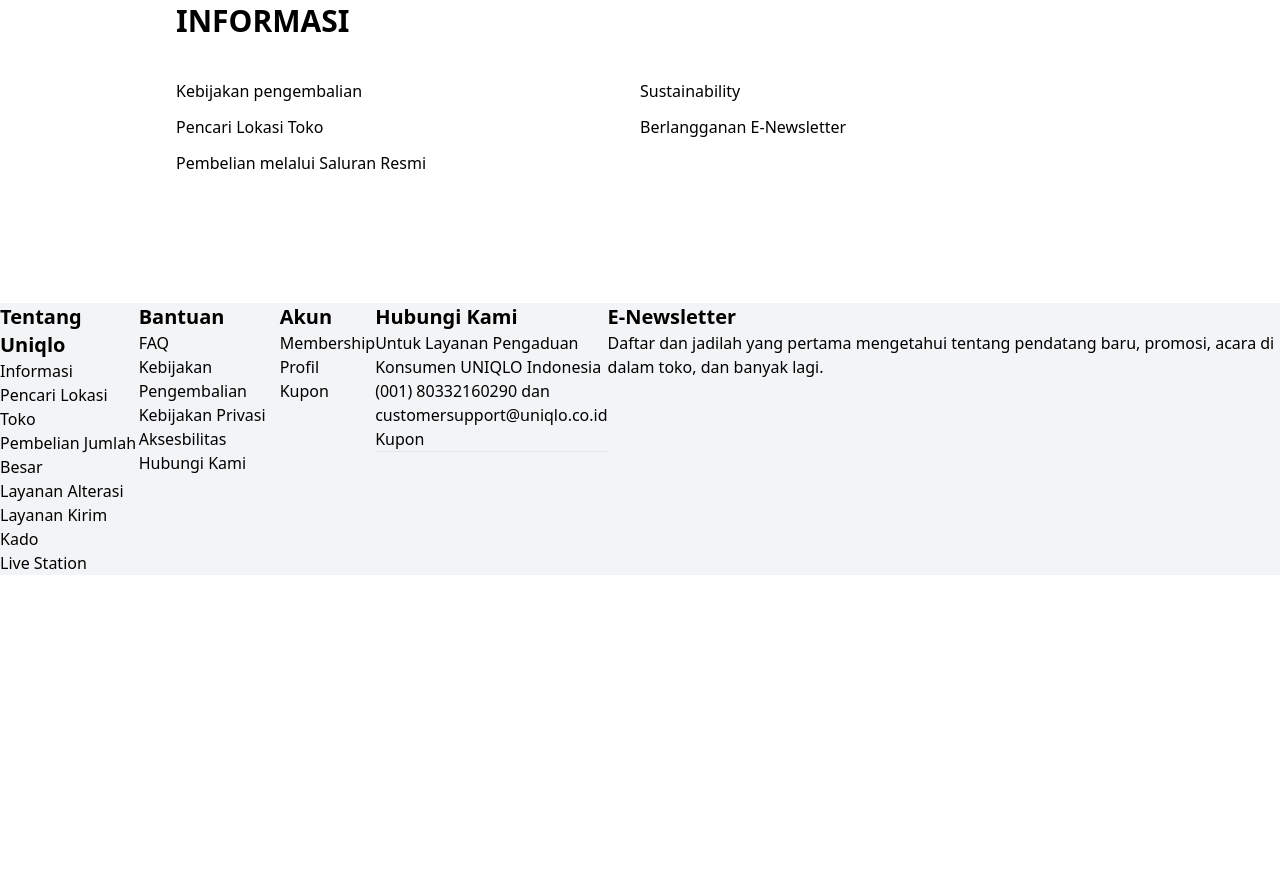
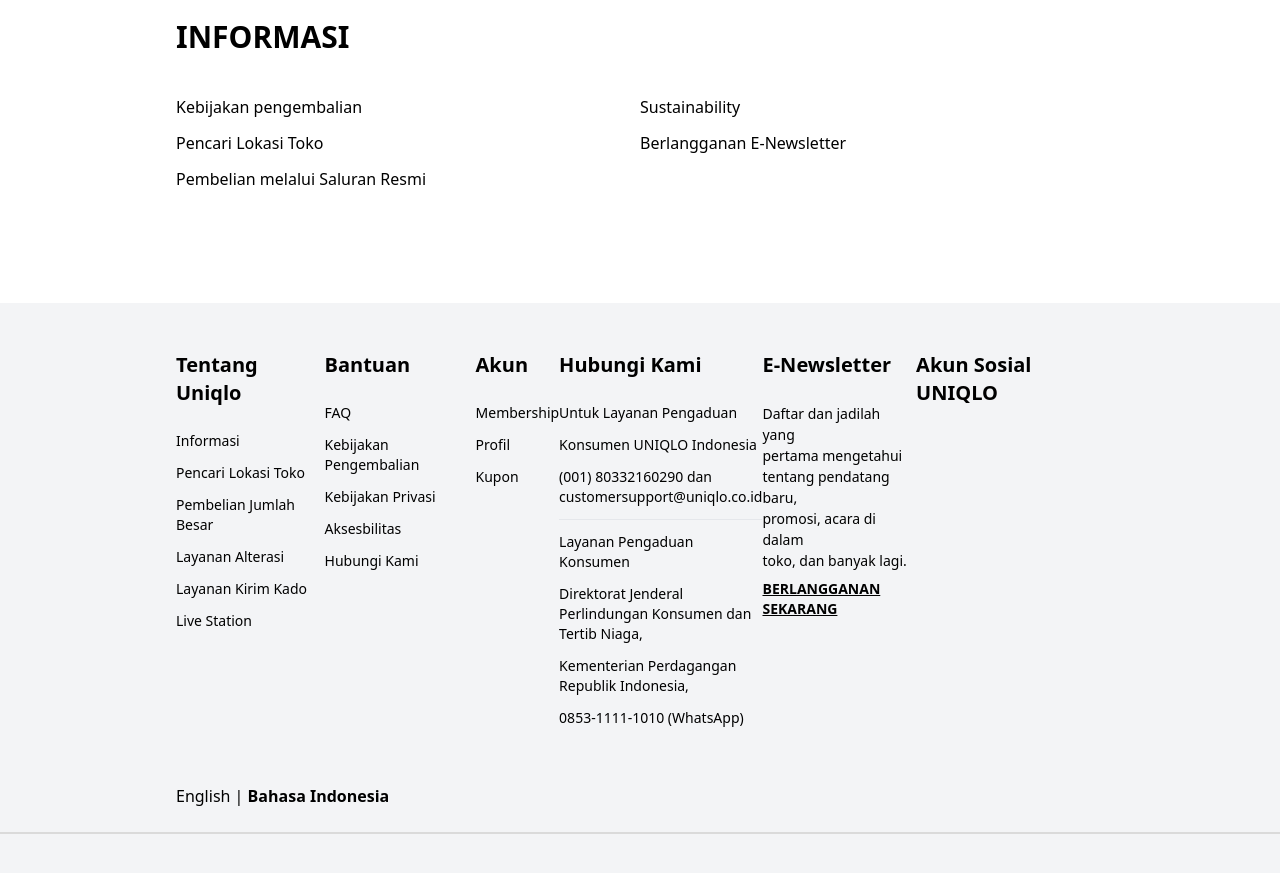
Before and after one commit to muharrir/uniqlo-website-clone, a website: page index.html in a window 1280 px wide. Shown: the part 1184-2057 px from the top of the page. Before the commit the page ends 1759 px from the top, so only its background shows below. Drawn offline with Linux system fonts and the light colour scheme.

Commit message:
added footer

```diff
--- a/index.html
+++ b/index.html
@@ -150,7 +150,7 @@
     <!-- END: APP BENEFITS -->
 
     <!-- START: INFORMASI -->
-    <div class="mx-44 pt-10 pb-32">
+    <div class="mx-44 pt-14 pb-28">
       <h2 class="text-3xl font-bold">INFORMASI</h2>
       <div class="flex pt-10">
         <div class="w-2/4 space-y-3">
@@ -167,10 +167,11 @@
     <!-- END: INFORMASI -->
 
     <!-- START: FOOTER -->
-    <div class="bg-gray-100">
-      <div class="flex">
+    <div class="py-12 bg-gray-100">
+      <div class="flex justify-between px-44">
         <div>
-          <h2 class="text-xl font-semibold">Tentang Uniqlo</h2>
+          <h2 class="text-xl font-semibold mb-6">Tentang Uniqlo</h2>
+          <div class="space-y-3 text-sm">
             <p>Informasi</p>
             <p>Pencari Lokasi Toko</p>
             <p>Pembelian Jumlah Besar</p>
@@ -178,39 +179,77 @@
             <p>Layanan Kirim Kado</p>
             <p>Live Station</p>
           </div>
+        </div>
         <div>
-          <h2 class="text-xl font-semibold">Bantuan</h2>
+          <h2 class="text-xl font-semibold mb-6">Bantuan</h2>
+          <div class="space-y-3 text-sm">
             <p>FAQ</p>
             <p>Kebijakan Pengembalian</p>
             <p>Kebijakan Privasi</p>
             <p>Aksesbilitas</p>
             <p>Hubungi Kami</p>
           </div>
+        </div>
         <div>
-          <h2 class="text-xl font-semibold">Akun</h2>
+          <h2 class="text-xl font-semibold mb-6">Akun</h2>
+          <div class="space-y-3 text-sm">
             <p>Membership</p>
             <p>Profil</p>
             <p>Kupon</p>
           </div>
+        </div>
         <div>
-          <h2 class="text-xl font-semibold">Hubungi Kami</h2>
+          <h2 class="text-xl font-semibold mb-6">Hubungi Kami</h2>
+          <div class="space-y-3 text-sm">
             <p>Untuk Layanan Pengaduan</p>
             <p>Konsumen UNIQLO Indonesia</p>
             <p>
               (001) 80332160290 dan <br />
               customersupport@uniqlo.co.id
             </p>
-          <p>Kupon</p>
             <hr />
+            <p>
+              Layanan Pengaduan <br />
+              Konsumen
+            </p>
+            <p>
+              Direktorat Jenderal <br />
+              Perlindungan Konsumen dan <br />
+              Tertib Niaga,
+            </p>
+            <p>
+              Kementerian Perdagangan <br />
+              Republik Indonesia,
+            </p>
+            <p>0853-1111-1010 (WhatsApp)</p>
+          </div>
         </div>
         <div>
-          <h2 class="text-xl font-semibold">E-Newsletter</h2>
-          <p>
-            Daftar dan jadilah yang pertama mengetahui tentang pendatang baru,
-            promosi, acara di dalam toko, dan banyak lagi.
+          <h2 class="text-xl font-semibold mb-6">E-Newsletter</h2>
+          <div class="space-y-2 text-sm">
+            <p class="leading-normal">
+              Daftar dan jadilah yang <br />
+              pertama mengetahui <br />
+              tentang pendatang baru,<br />
+              promosi, acara di dalam <br />
+              toko, dan banyak lagi.
+            </p>
+            <p class="font-bold underline">
+              BERLANGGANAN <br />
+              SEKARANG
             </p>
           </div>
         </div>
+        <div>
+          <h2 class="text-xl font-semibold mb-3">Akun Sosial UNIQLO</h2>
+        </div>
+      </div>
+      <div class="pt-14 pb-6 px-44">
+        <a href="">English</a>
+        <span> | </span>
+        <a href="" class="font-bold">Bahasa Indonesia</a>
+      </div>
+      <hr style="border: 1px solid #dadada" />
     </div>
     <!-- END: FOOTER -->
   </body>
```
Also changed, not shown: src/style.css. Lines whose indentation alone changed are shown as unchanged.
